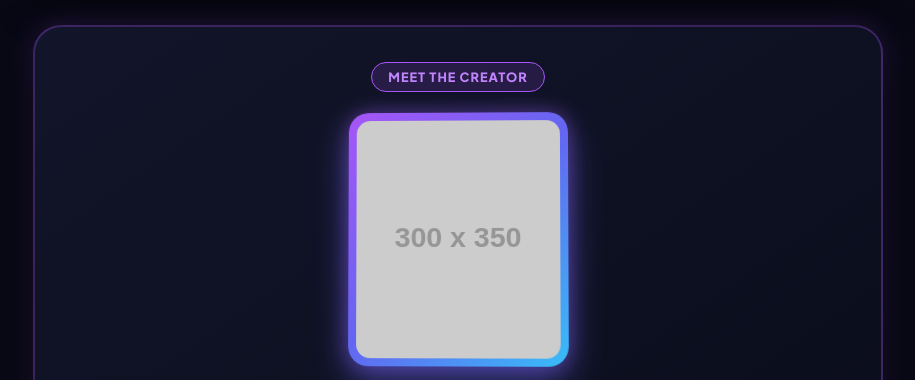
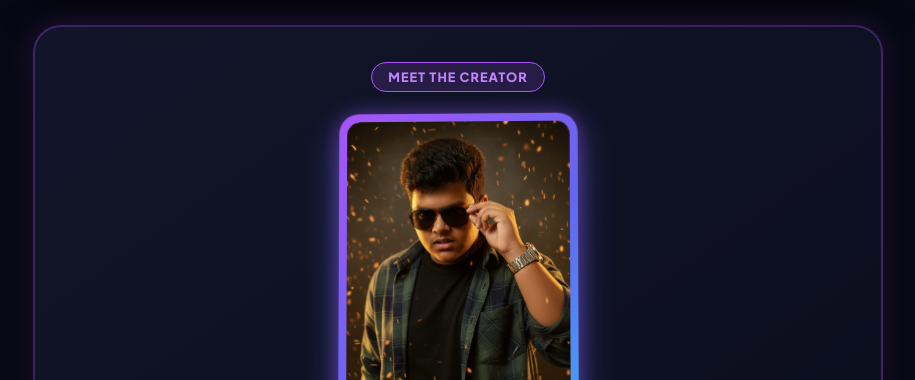
Before and after one commit to swayam-d3/Word-counter, a plain HTML site: page index.html in a window 1280 px wide. Shown: the part 1303-1683 px from the top of the page, without its empty margins (182-1097 px from the left). Drawn offline with Linux system fonts and the light colour scheme; placeholder pictures from the web are drawn by us.

Commit message:
Update 3D photo frame width and image source
Increased the width of the 3D photo frame and updated the image source to a new filename.

```diff
--- a/index.html
+++ b/index.html
@@ -223,7 +223,7 @@
 
     /* 3D PHOTO FRAME (Full Natural View) */
     .photo-frame-3d {
-      width: 220px;
+      width: 240px;
       max-width: 85%;
       margin: 0 auto 20px;
       border-radius: 20px;
@@ -385,7 +385,8 @@
 
       <!-- 3D Photo Container -->
       <div class="photo-frame-3d">
-        <img src="my-photo.jpg" alt="Swayam Maheshwari" class="creator-photo" onerror="this.src='https://via.placeholder.com/300x350/6366f1/ffffff?text=Swayam+Maheshwari'">
+        <!-- Exact uploaded image filename linked -->
+        <img src="IMG-20250929-WA0001.jpg" alt="Swayam Maheshwari" class="creator-photo">
       </div>
 
       <div class="creator-name">Swayam Maheshwari</div>
@@ -395,7 +396,7 @@
         Specialized in creating high-performance, aesthetic web platforms and interactive tools. Have a query or want to collaborate? Connect directly below!
       </p>
 
-      <!-- DIRECT WHATSAPP INTEGRATION WITH YOUR NUMBER -->
+      <!-- DIRECT WHATSAPP INTEGRATION -->
       <a href="https://wa.me/917976508494?text=Hi%20Swayam,%20I%20visited%20your%20website!" target="_blank" class="whatsapp-btn-3d">
         💬 Chat on WhatsApp (+91 7976508494)
       </a>
```
